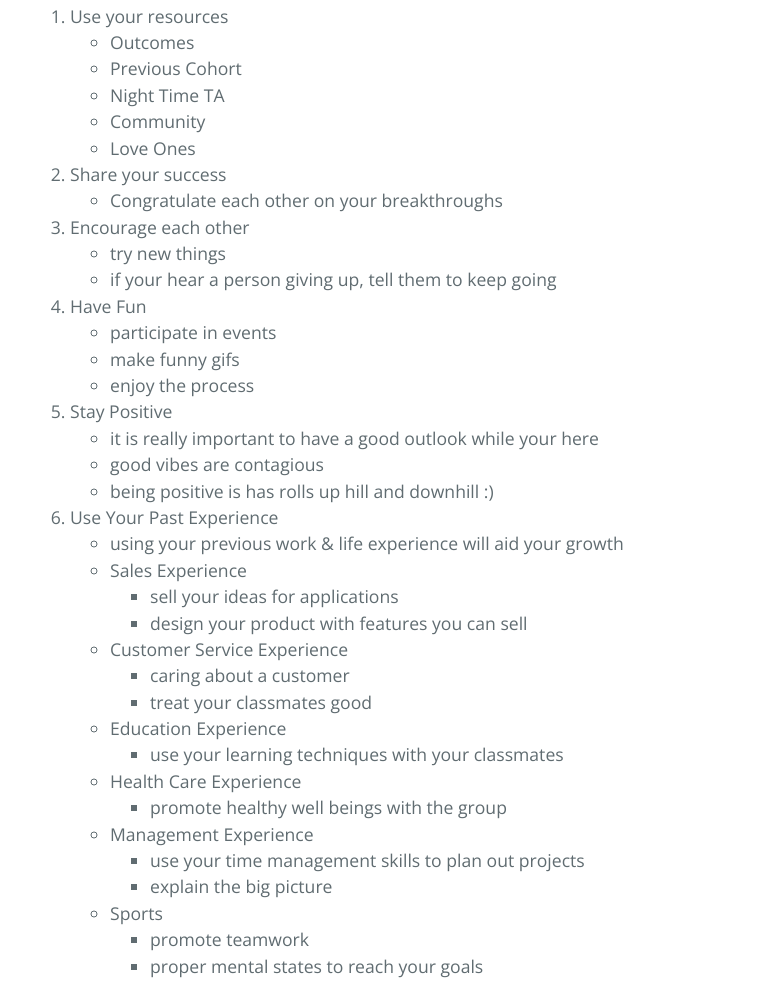
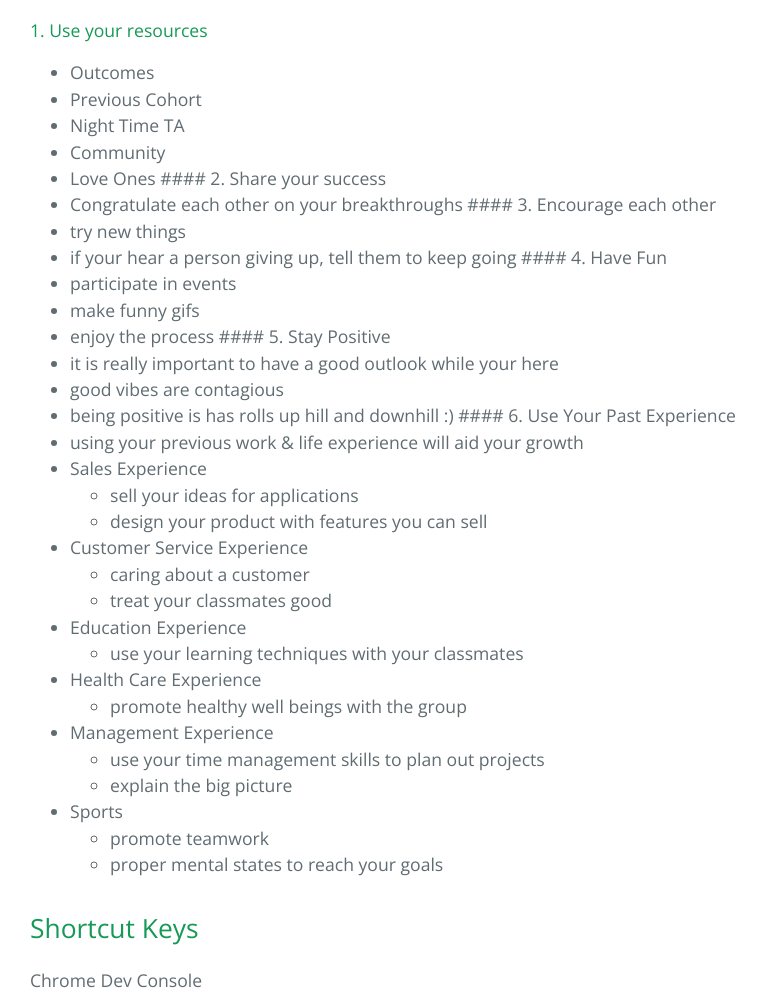
Before and after one commit to goodbedford/resource-club, a plain HTML site: page index.html in a window 1280 px wide. Shown: the part 968-1964 px from the top of the page, without its empty margins (194-960 px from the left). Drawn offline with nearby package versions, Linux system fonts and the light colour scheme.

```diff
--- a/index.html
+++ b/index.html
@@ -32,49 +32,29 @@
 
 <p>There are many things you can do to make it through GA Web Development Immersive. The first thing is be prepared to work hard.</p>
 
-<ol>
-<li>Use your resources
+<h4>
+<a id="1-use-your-resources" class="anchor" href="#1-use-your-resources" aria-hidden="true"><span class="octicon octicon-link"></span></a>1. Use your resources</h4>
 
 <ul>
 <li>Outcomes</li>
 <li>Previous Cohort</li>
 <li>Night Time TA</li>
 <li>Community</li>
-<li>Love Ones</li>
-</ul>
-</li>
-<li>Share your success
-
-<ul>
-<li>Congratulate each other on your breakthroughs</li>
-</ul>
-</li>
-<li>Encourage each other
-
-<ul>
+<li>Love Ones
+#### 2. Share your success</li>
+<li>Congratulate each other on your breakthroughs
+#### 3. Encourage each other </li>
 <li>try new things</li>
-<li>if your hear a person giving up, tell them to keep going</li>
-</ul>
-</li>
-<li>Have Fun
-
-<ul>
+<li>if your hear a person giving up, tell them to keep going
+#### 4. Have Fun</li>
 <li>participate in events</li>
 <li>make funny gifs</li>
-<li>enjoy the process</li>
-</ul>
-</li>
-<li>Stay Positive
-
-<ul>
+<li>enjoy the process
+#### 5. Stay Positive</li>
 <li>it is really important to have a good outlook while your here</li>
 <li>good vibes are contagious</li>
-<li>being positive is has rolls up hill and downhill :)</li>
-</ul>
-</li>
-<li>Use Your Past Experience
-
-<ul>
+<li>being positive is has rolls up hill and downhill :)
+#### 6. Use Your Past Experience</li>
 <li>using your previous work &amp; life experience will aid your growth</li>
 <li>Sales Experience
 
@@ -117,8 +97,6 @@
 </ul>
 </li>
 </ul>
-</li>
-</ol>
 
 <h2>
 <a id="shortcut-keys" class="anchor" href="#shortcut-keys" aria-hidden="true"><span class="octicon octicon-link"></span></a>Shortcut Keys</h2>
```
Also changed, not shown: params.json (+1 -1 lines).
